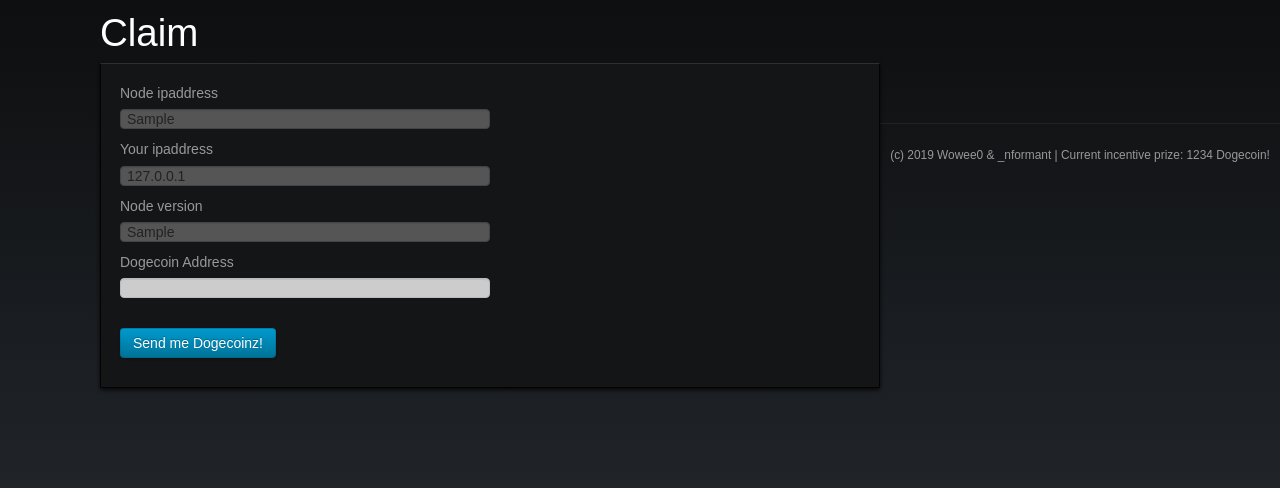
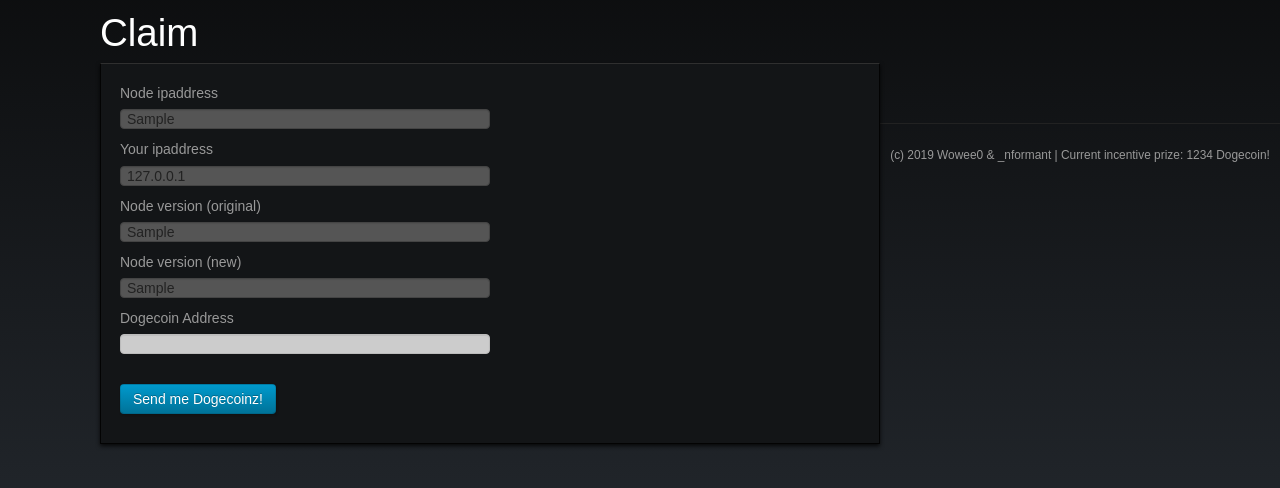
Before and after one commit to jmacxx/dogecoin-nodes.net, a Flask app: page /claim/1 in a window 1280 px wide. Shown: the part 187-675 px from the top of the page. Run offline with Flask 2, Linux system fonts and the light colour scheme; tables that the repository leaves empty hold one stand-in row (values such as "Sample post"); some libraries are stand-ins or nearby versions; some web fonts are replaced.

Commit message:
new fields in database to aid reward processing

```diff
--- a/app/forms.py
+++ b/app/forms.py
@@ -9,7 +9,8 @@ from app.models import Inventory
 class ClaimPrizeForm(FlaskForm):
     nodeipaddress = StringField('Node ipaddress', default="hello_world", validators=[DataRequired()])
     youripaddress = StringField('Your ipaddress', default="hello_world", validators=[DataRequired()])
-    nodeversion = StringField('Node version', default="hello_world", validators=[DataRequired()])
+    nodeversionorg = StringField('Node version (original)', default="hello_world", validators=[DataRequired()])
+    nodeversionnew = StringField('Node version (new)', default="hello_world", validators=[DataRequired()])
     dogecoinaddress = StringField('Dogecoin Address', validators=[DataRequired()])
     submit = SubmitField('Send me Dogecoinz!')
 
@@ -22,9 +23,12 @@ class ClaimPrizeForm(FlaskForm):
             raise ValidationError('Dogecoin address is not valid.')
         pass
 
-    def validate_nodeversion(self, nodeversion):
+    def validate_nodeversionorg(self, nodeversionorg):
+        pass
+
+    def validate_nodeversionnew(self, nodeversionnew):
         # JMC what if the user spoofed the form submittal replacing nodeversion?
-        if nodeversion.data[:19] != app.config['DOGECOIN_NODE_VERSION']:
+        if nodeversionnew.data[:19] != app.config['DOGECOIN_NODE_VERSION']:
             raise ValidationError('Please upgrade your node.')
         pass
 
--- a/app/routes.py
+++ b/app/routes.py
@@ -5,6 +5,7 @@ from app.models import Inventory
 from app.forms import ClaimPrizeForm
 import urllib.request
 import json
+from datetime import datetime
 
 
 @app.route('/')
@@ -17,17 +18,12 @@ def index():
 def list_inventory():
     # we are only going to allow the ones that are in the original database list to be eligible for prize
     # this is to prevent people gaming the system by intentionally setting up new nodes with old versions
-    posts = getCurrentNodeListFromWeb()
+    invRecords = Inventory.query.all()
     count = 0
-    for post in posts:
+    for post in invRecords:
         count = count + 1
         post.count = count
-        db_rec = db.session.query(Inventory).filter(Inventory.node_ip == post.node_ip).first()
-        if db_rec is None:
-            post.id = 0
-        else:
-            post.id = db_rec.id
-    return render_template('list-inventory.html', title='List Nodes', posts=posts, reward_amount=current_dogecoin_reward())
+    return render_template('list-inventory.html', title='List Nodes', posts=invRecords, reward_amount=current_dogecoin_reward())
 
 
 @app.route('/init-db')
@@ -43,6 +39,27 @@ def init_db():
     return redirect('/index')
 
 
+#this refreshes our original snapshot records with new information,
+# such as the latest version number and the last_seen timestamp
+# NB: it intentionally does not add new records to the snapshot
+@app.route('/refresh-db')
+def refresh_db():
+    posts = getCurrentNodeListFromWeb()
+    count = 0
+    for new_rec in posts:
+        count = count + 1
+        new_rec.count = count
+        db_rec = db.session.query(Inventory).filter(Inventory.node_ip == new_rec.node_ip).first()
+        if db_rec is None:
+            new_rec.id = 0
+        else:
+            new_rec.id = db_rec.id
+            db_rec.last_seen = new_rec.last_seen
+            db_rec.node_ver_new = new_rec.node_ver_org
+            db.session.commit()  # write the changed fields to the database
+    return redirect('/index')
+
+
 @app.route('/item-detail/<item_id>')
 def item_detail(item_id):
     inv = Inventory.query.get(item_id)
@@ -54,13 +71,26 @@ def item_detail(item_id):
 def claim(item_id):
     inv = Inventory.query.get(item_id)
     sr = request.remote_addr
-    form = ClaimPrizeForm(nodeversion=inv.node_version, nodeipaddress=inv.node_ip, youripaddress=sr)
+    node_ver_new = inv.node_ver_new
+    if node_ver_new == None:
+        node_ver_new = "Please upgrade!"
+    form = ClaimPrizeForm(nodeversionorg=inv.node_ver_org, nodeversionnew=node_ver_new, nodeipaddress=inv.node_ip, youripaddress=sr)
     if form.validate_on_submit():
         dogecoinaddress = form.dogecoinaddress
-        # note we should obtain the user's IP address programmatically
-        flash('Congratulations, you have claimed you prize of much dogecoin!')
-        return redirect('/index')
+        inv = send_prize(inv, dogecoinaddress)
+        return render_template('broadcast.html', title='Broadcast', prize_amount=inv.prize_amount,
+                               prize_txid=inv.prize_txid)
     return render_template('claim.html', title='Claim', form=form, post=inv, reward_amount=current_dogecoin_reward())
+
+
+def send_prize(inv, dogecoinaddress):
+    # create a transaction to send some doge to dogecoinaddress
+    # broadcast it and get the txid
+    # save the txid in the Inventory record
+    inv.prize_amount = 1234
+    inv.prize_txid = '23487623498762349872364823469823746928346239874629387'
+    db.session.commit()  # write the changed fields to the database
+    return inv
 
 
 # utility routines
@@ -75,12 +105,13 @@ def getCurrentNodeListFromWeb():
             for nodes_key in nodes:
                 i = Inventory()
                 i.node_ip = normalise_ip_strip_port(str(nodes_key))
-                i.node_version = str(nodes[nodes_key]['version'])
+                i.node_ver_org = str(nodes[nodes_key]['version'])
                 i.node_country = str(nodes[nodes_key]['country'])
-                i.node_height = str(nodes[nodes_key]['height'])
+                i.node_height = nodes[nodes_key]['height']
                 i.node_flags = str(nodes[nodes_key]['flags'])
+                i.last_seen = datetime.utcnow().strftime("%Y-%m-%d %H:%M")+" UTC"
                 # only include dogecoin nodes (shibetoshi)
-                if i.node_version[:12] == '/Shibetoshi:':
+                if i.node_ver_org[:12] == '/Shibetoshi:' and i.node_height > 0:
                     retInventory.append(i)
     return retInventory
 
--- a/app/templates/claim.html
+++ b/app/templates/claim.html
@@ -21,9 +21,16 @@
 		        {% endfor %}
 		    </p>
 		    <p>
-		        {{ form.nodeversion.label }}<br>
-		        {{ form.nodeversion(size=32, style="width: 50%", readonly=true) }}<br>
-		        {% for error in form.nodeversion.errors %}
+		        {{ form.nodeversionorg.label }}<br>
+		        {{ form.nodeversionorg(size=32, style="width: 50%", readonly=true) }}<br>
+		        {% for error in form.nodeversionorg.errors %}
+		        <span style="color: red;">[{{ error }}]</span>
+		        {% endfor %}
+		    </p>
+		    <p>
+		        {{ form.nodeversionnew.label }}<br>
+		        {{ form.nodeversionnew(size=32, style="width: 50%", readonly=true) }}<br>
+		        {% for error in form.nodeversionnew.errors %}
 		        <span style="color: red;">[{{ error }}]</span>
 		        {% endfor %}
 		    </p>
--- a/app/templates/index.html
+++ b/app/templates/index.html
@@ -18,6 +18,7 @@
     <br />
 
 	<center><a href='\init-db'>init-db [admin only]</a></center>
+	<center><a href='\refresh-db'>refresh-db [admin only]</a></center>
 	<center><a href='\list-inventory'>show me the node list</a></center>
 
 
--- a/todo.txt
+++ b/todo.txt
@@ -68,7 +68,6 @@
     tasks to be worked on
     ~~~~~~~~~~~~~~~~~~~~~
     create a module to handle doge transaction sending.  use a private key stored in config.py
-    in the DB, store both the original and the current node version (not sure if this is necessary)
     the textual information presented to users could be improved
-    show small flag icons next to country digraph in node list (https://github.com/hjnilsson/country-flags)
     store the current reward bounty in the database, or in an env variable?
+    filter out records where the block height is not in consensus
```
Also changed, not shown: app/models.py (+17 -3 lines), app/templates/broadcast.html (added, +20 -0 lines), app/templates/item-detail.html (+14 -4 lines), app/templates/list-inventory.html (+8 -4 lines).
